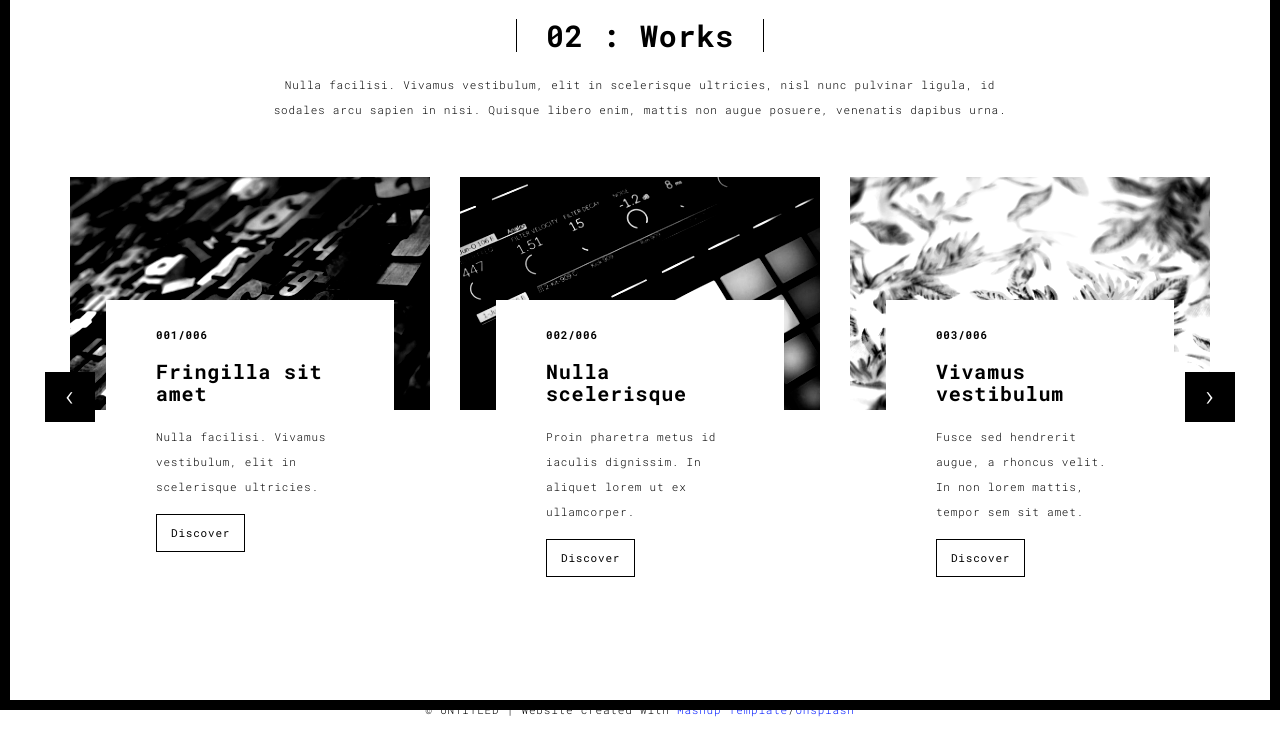
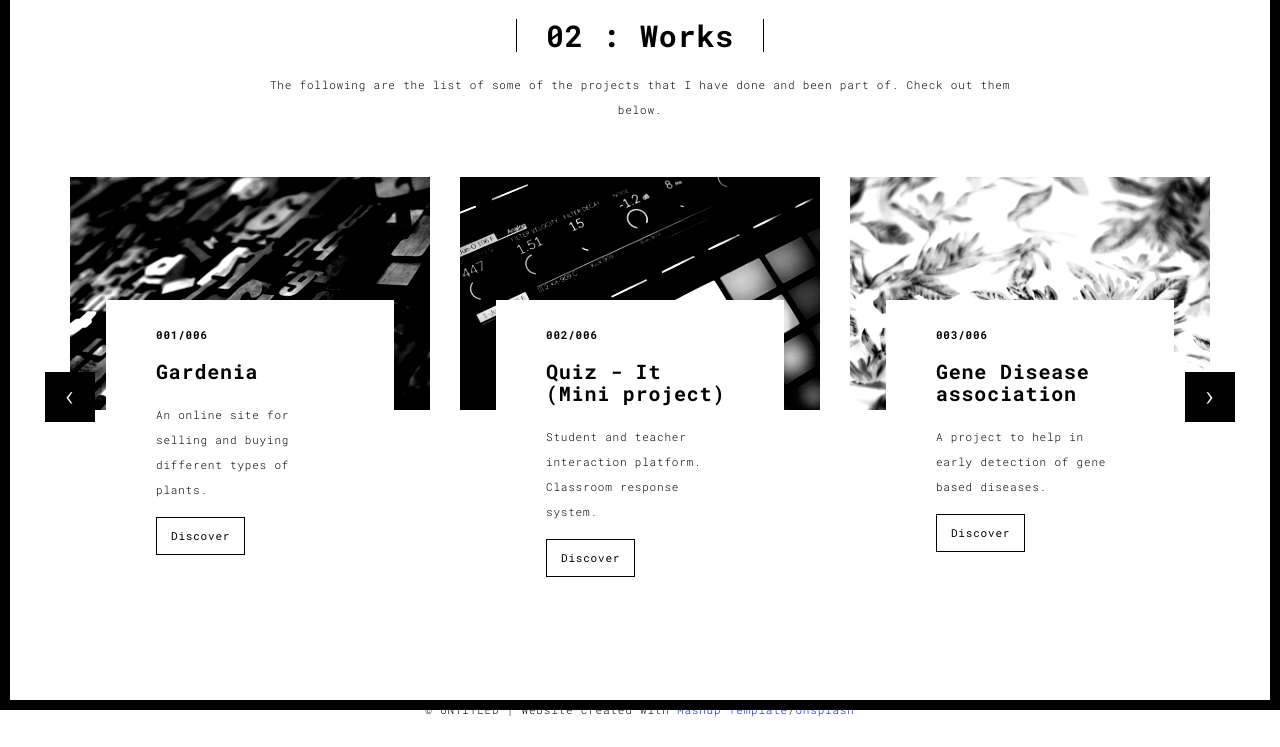
Before and after one commit to Rjose9/portfo, a Flask app: page /works.html in a window 1280 px wide. Shown: the part 90-837 px from the top of the page. Run offline with Flask 2, Linux system fonts and the light colour scheme; some libraries are stand-ins or nearby versions.

Commit message:
changes in text

```diff
--- a/templates/works.html
+++ b/templates/works.html
@@ -56,7 +56,7 @@
       <div class="col-sm-8 col-sm-offset-2 section-container-spacer">
         <div class="text-center">
           <h1 class="h2">02 : Works</h1>
-          <p>Nulla facilisi. Vivamus vestibulum, elit in scelerisque ultricies, nisl nunc pulvinar ligula, id sodales arcu sapien in nisi. Quisque libero enim, mattis non augue posuere, venenatis dapibus urna.</p>
+          <p>The following are the list of some of the projects that I have done and been part of. Check out them below.</p>
         </div>
       </div>
 
@@ -74,8 +74,8 @@
                       </a>
                       <div class="card-container card-container-lg">
                         <h4>001/006</h4>
-                        <h3>Fringilla sit amet</h3>
-                        <p>Nulla facilisi. Vivamus vestibulum, elit in scelerisque ultricies.</p>
+                        <h3>Gardenia</h3>
+                        <p>An online site for selling and buying different types of plants.</p>
                         <a href="./templates/work.html" title="" class="btn btn-default">Discover</a>
                       </div>
                     </div>
@@ -85,8 +85,8 @@
                       </a>
                       <div class="card-container card-container-lg">
                         <h4>002/006</h4>
-                        <h3>Nulla scelerisque</h3>
-                        <p>Proin pharetra metus id iaculis dignissim. In aliquet lorem ut ex ullamcorper.</p>
+                        <h3>Quiz - It (Mini project)</h3>
+                        <p>Student and teacher interaction platform. Classroom response system.</p>
                         <a href="./templates/work.html" title="" class="btn btn-default">Discover</a>
                       </div>
                     </div>
@@ -96,8 +96,8 @@
                       </a>
                       <div class="card-container card-container-lg">
                         <h4>003/006</h4>
-                        <h3>Vivamus vestibulum</h3>
-                        <p>Fusce sed hendrerit augue, a rhoncus velit. In non lorem mattis, tempor sem sit amet.</p>
+                        <h3>Gene Disease association</h3>
+                        <p>A project to help in early detection of gene based diseases.</p>
                         <a href="./templates/work.html" title="" class="btn btn-default">Discover</a>
                       </div>
                     </div>
@@ -114,8 +114,8 @@
                     </a>
                     <div class="card-container">
                       <h4>004/006</h4>
-                      <h3>Nulla scelerisque</h3>
-                      <p>Proin pharetra metus id iaculis dignissim. In aliquet lorem ut ex ullamcorper.</p>
+                      <h3>QUIZ - IT (Mini project)</h3>
+                      <p>Student and teacher interaction platform. Classroom response system.</p>
                       <a href="./templates/work.html" class="btn btn-default">Discover</a>
                     </div>
                   </div>
@@ -125,8 +125,8 @@
                       </a>
                       <div class="card-container">
                         <h4>005/006</h4>
-                        <h3>Fringilla sit amet</h3>
-                        <p>Nulla facilisi. Vivamus vestibulum, elit in scelerisque ultricies.</p>
+                        <h3>GARDENIA</h3>
+                        <p>An online site for selling and buying different types of plants for your garden.</p>
                         <a href="./templates/work.html" class="btn btn-default">Discover</a>
                       </div>
                     </div>
@@ -137,8 +137,8 @@
                       </a>
                       <div class="card-container">
                         <h4>006/006</h4>
-                        <h3>Vivamus vestibulum</h3>
-                        <p>Fusce sed hendrerit augue, a rhoncus velit. In non lorem mattis, tempor sem sit amet.</p>
+                        <h3>GENE CHECK</h3>
+                        <p>A project to help in early detection of gene based diseases.</p>
                         <a href="./templates/work.html" class="btn btn-default">Discover</a>
                       </div>
                     </div>
```
Also changed, not shown: templates/about.html (+11 -9 lines).
